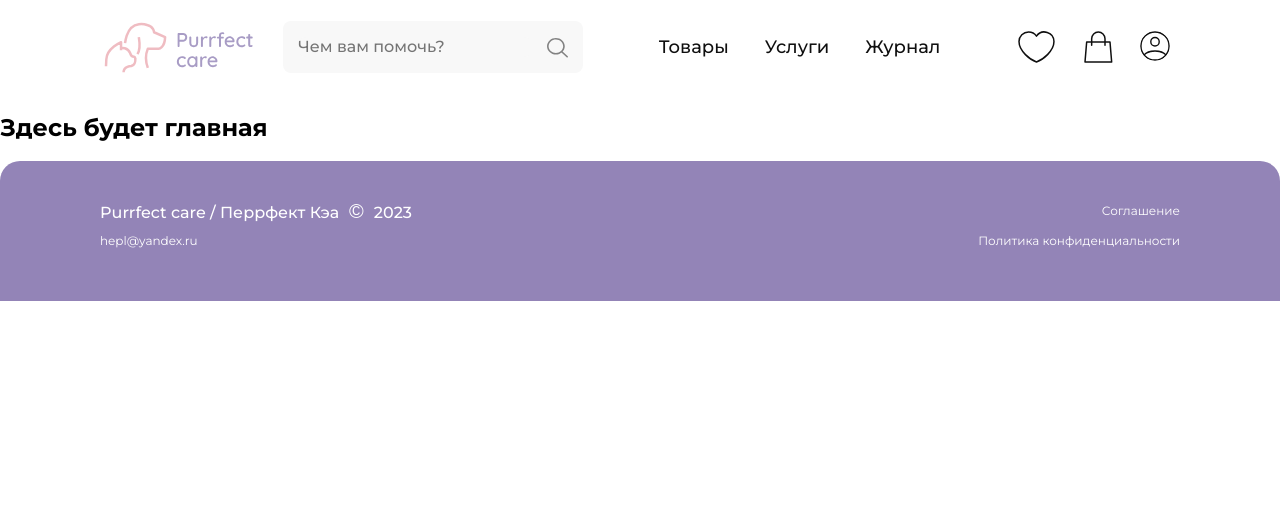
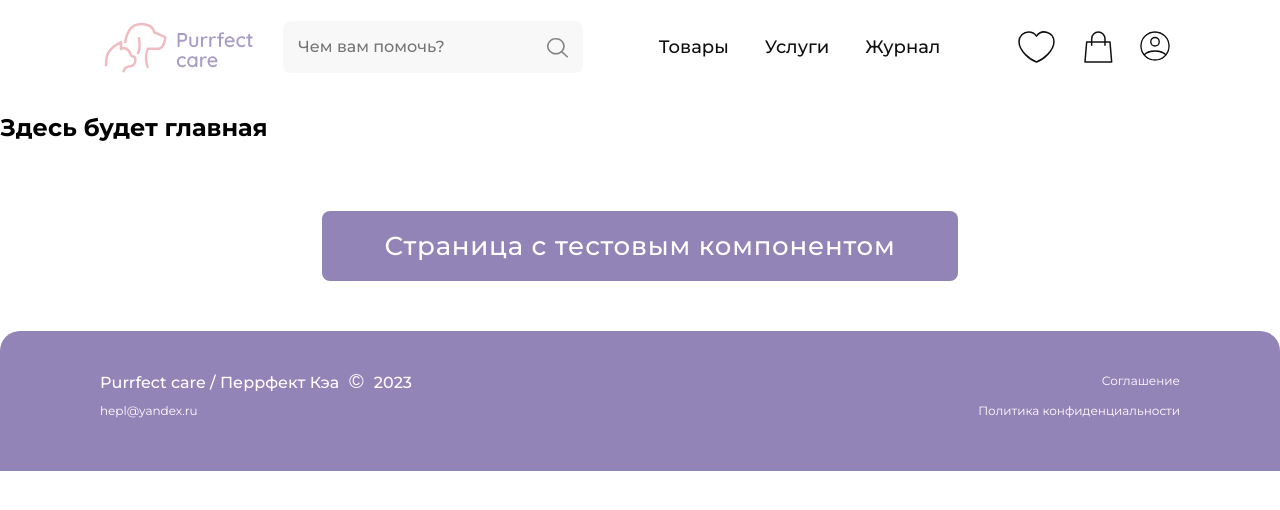
Before and after one commit to veterinary-salons/frontend, a React (Create React App) app: page / in a window 1280 px wide. Shown: the top 510 px of the page. Built offline with nearby package versions, Linux system fonts and the light colour scheme.

Commit message:
добавил кнопку на главной странице для перехода на тестовый компонент

```diff
--- a/src/routes/root/index.jsx
+++ b/src/routes/root/index.jsx
@@ -1,10 +1,12 @@
-import { Outlet, useLocation } from 'react-router-dom';
+import { Link, Outlet, useLocation } from 'react-router-dom';
 import classNames from 'classnames';
 import classes from './style.module.scss';
 
 import Header from '../../components/Header';
 import Footer from '../../components/Footer';
 import BreadCrumbs from '../../modules/breadCrumbs';
+
+import Button from '../../ui/buttons/originButton/Button';
 
 // Роуты при которых не должны отображаться крошки, добавлять по мере разработки, потом вынести в отдельный файл
 const dataPathWithoutCrumbs = ['/'];
@@ -25,6 +27,13 @@ function Root() {
         {!crumbsPath ? <BreadCrumbs className={classes.mt40} /> : null}
         <Outlet />
       </main>
+
+      {location.pathname === '/' ? (
+        <Link to="/test" style={{ margin: '50px' }}>
+          <Button size="large">Страница с тестовым компонентом</Button>
+        </Link>
+      ) : null}
+
       <Footer />
     </div>
   );
```
